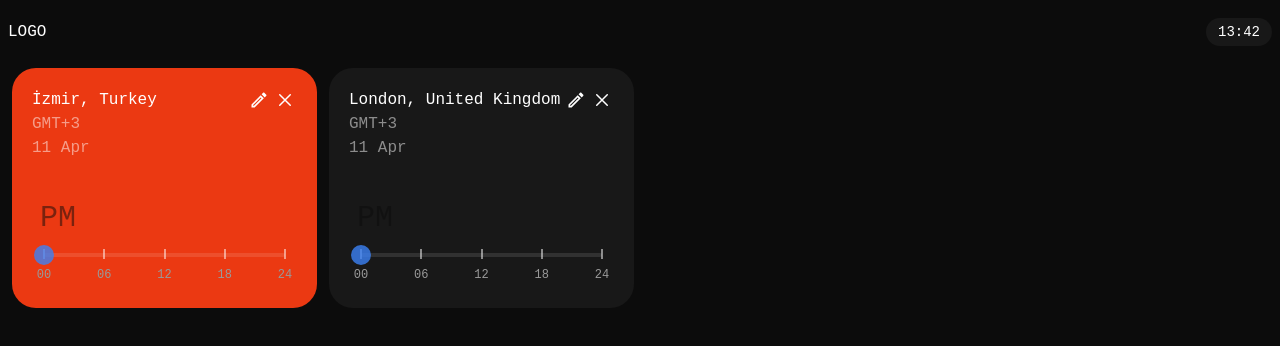
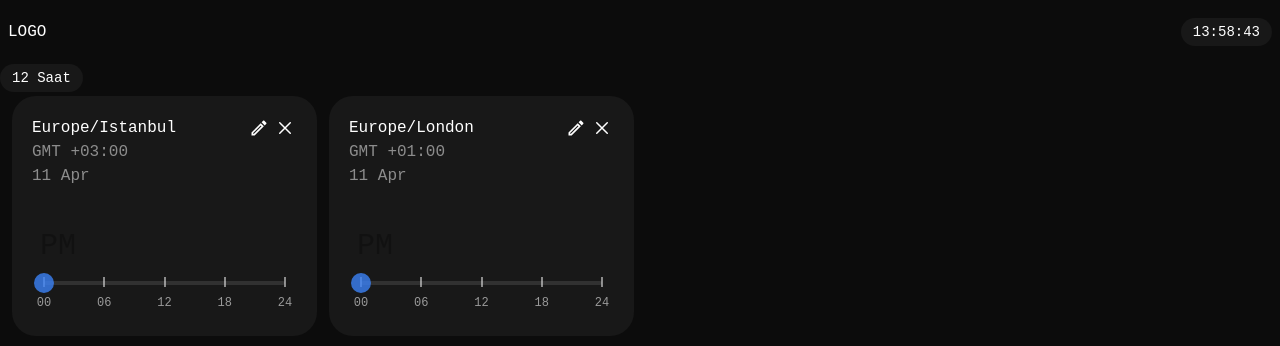
Before and after one commit to ismaildkc/time-zone-converter, a React (Vite) app: page / in a window 1280 px wide. Shown: the top 346 px of the page. Built offline with nearby package versions, Linux system fonts and the light colour scheme.

Commit message:
get local times

```diff
--- a/package.json
+++ b/package.json
@@ -10,6 +10,8 @@
   },
   "dependencies": {
     "autoprefixer": "^10.4.21",
+    "moment": "^2.30.1",
+    "moment-timezone": "^0.5.48",
     "postcss": "^8.5.3",
     "rc-slider": "^11.1.8",
     "react": "^19.0.0",
--- a/src/App.tsx
+++ b/src/App.tsx
@@ -1,12 +1,61 @@
+import { useState, useEffect } from "react";
 import Header from "./components/Header";
 import Card from "./components/Card";
+import moment from "moment-timezone";
+
+const zones = ["Europe/Istanbul", "Europe/London"];
+
 function App() {
+  const [is24Hour, setIs24Hour] = useState(true);
+  const [currentLocalTime, setCurrentLocalTime] = useState<string>(
+    moment().tz(zones[0]).format("HH:mm:ss")
+  );
+
+  // Initial time data for cards (calculated once)
+  const [timeData] = useState(() =>
+    zones.map((zone) => ({
+      zone,
+      localTime: moment()
+        .tz(zone)
+        .format(is24Hour ? "HH:mm" : "hh:mm A"),
+      gmtOffset: moment().tz(zone).format("Z"),
+      // date: moment().tz(zone).format("DD MMMM YYYY"),
+      date: moment().tz(zone).format("DD MMM"),
+    }))
+  );
+
+  useEffect(() => {
+    const timer = setInterval(() => {
+      setCurrentLocalTime(moment().tz(zones[0]).format("HH:mm:ss"));
+    }, 1000);
+
+    return () => clearInterval(timer);
+  }, []);
+
+  const toggleTimeFormat = () => {
+    setIs24Hour((prev) => !prev);
+  };
+
   return (
     <>
-      <Header />
+      <Header currentLocalTime={currentLocalTime} />
+      <button
+        onClick={toggleTimeFormat}
+        className="bg-blackLight text-white text-sm px-3 py-1 rounded-full"
+      >
+        {is24Hour ? "12 Saat" : "24 Saat"}
+      </button>
       <section className="px-3 py-1 grid grid-cols-[repeat(auto-fill,_minmax(300px,_1fr))] gap-3">
-        <Card title="İzmir, Turkey" color="orange" />
-        <Card title="London, United Kingdom" />
+        {timeData.map((data) => (
+          <Card
+            key={data.zone}
+            timeZone={data.zone}
+            localTime={data.localTime}
+            gmtOffset={data.gmtOffset}
+            date={data.date}
+            is24Hour={is24Hour}
+          />
+        ))}
       </section>
     </>
   );
--- a/src/components/Card.tsx
+++ b/src/components/Card.tsx
@@ -1,16 +1,27 @@
-import { useState } from "react";
+import { useState, useEffect } from "react";
 import { MdOutlineEdit } from "react-icons/md";
 import Slider from "@components/Slider";
 
 import { IoCloseOutline } from "react-icons/io5";
+import moment from "moment-timezone";
 
 interface ICardProps {
-  title: string;
   color?: "orange" | "gray";
+  timeZone: string;
+  localTime: string;
+  gmtOffset: string;
+  date: string;
+  is24Hour: boolean;
 }
 
-const Card = ({ title, color = "gray" }: ICardProps) => {
+const Card = ({ color = "gray", timeZone, is24Hour, localTime, gmtOffset, date }: ICardProps) => {
   const [time, setTime] = useState<string>("");
+  const [displayTime, setDisplayTime] = useState(localTime);
+
+  useEffect(() => {
+    const time = moment(localTime, is24Hour ? "HH:mm" : "hh:mm A");
+    setDisplayTime(time.format(is24Hour ? "HH:mm" : "hh:mm A"));
+  }, [is24Hour, localTime]);
 
   return (
     <section
@@ -21,9 +32,9 @@ const Card = ({ title, color = "gray" }: ICardProps) => {
       {/* Top */}
       <div className="flex justify-between items-start">
         <div className="">
-          <p>{title}</p>
-          <p className="opacity-50">GMT+3</p>
-          <p className="opacity-50">11 Apr</p>
+          <p>{timeZone}</p>
+          <p className="opacity-50">GMT {gmtOffset}</p>
+          <p className="opacity-50">{date}</p>
         </div>
 
         <div className="flex items-center gap-1">
@@ -42,6 +53,7 @@ const Card = ({ title, color = "gray" }: ICardProps) => {
         </div>
 
         <Slider
+          defaultValue={displayTime}
           onChange={(e) => {
             setTime(e as string);
           }}
--- a/src/components/Header.tsx
+++ b/src/components/Header.tsx
@@ -1,10 +1,10 @@
 import Button from "./Button"
 
-const Header = () => {
+const Header = ({ currentLocalTime }: { currentLocalTime: string }) => {
   return (
     <div className="px-2 h-16 flex items-center justify-between">
       <span>LOGO</span>
-      <Button>13:42</Button>
+      <Button>{currentLocalTime}</Button>
     </div>
   )
 }
--- a/src/components/Slider.tsx
+++ b/src/components/Slider.tsx
@@ -1,13 +1,18 @@
-import * as React from "react";
+import { useEffect, useState } from "react";
 import Slider from 'rc-slider';
 import 'rc-slider/assets/index.css';
 
 interface DateSliderProps {
+  defaultValue: string;
   onChange: (value: number | string) => void;
 }
 
-const DateSlider = ({ onChange }: DateSliderProps) => {
-  const [value, setValue] = React.useState(0);
+const DateSlider = ({ defaultValue, onChange }: DateSliderProps) => {
+  const [value, setValue] = useState(0);
+
+  useEffect(() => {
+    console.log(defaultValue);
+  }, [defaultValue]);
 
   const MINUTES_IN_DAY = 1440;
   const MIN = 0;
```
Also changed, not shown: 1 other file (tests, documents, lock files or other folders).
